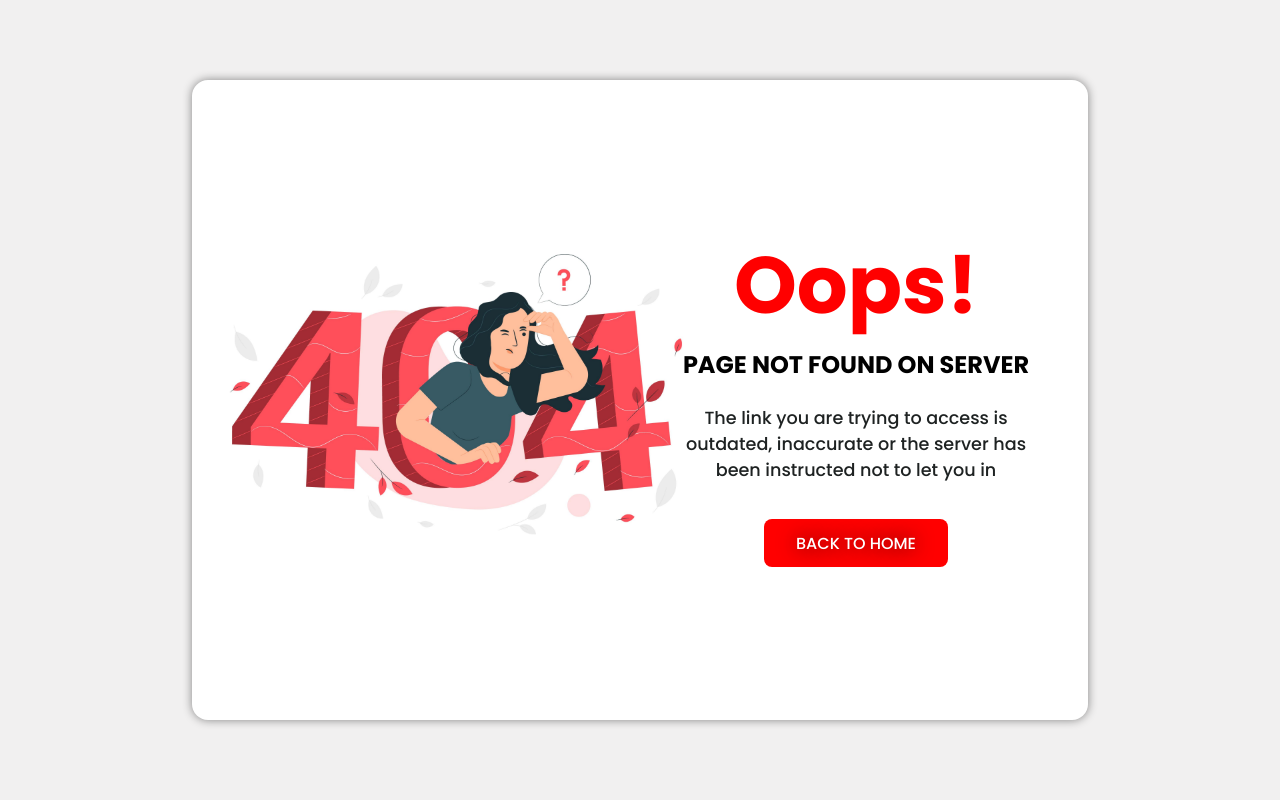
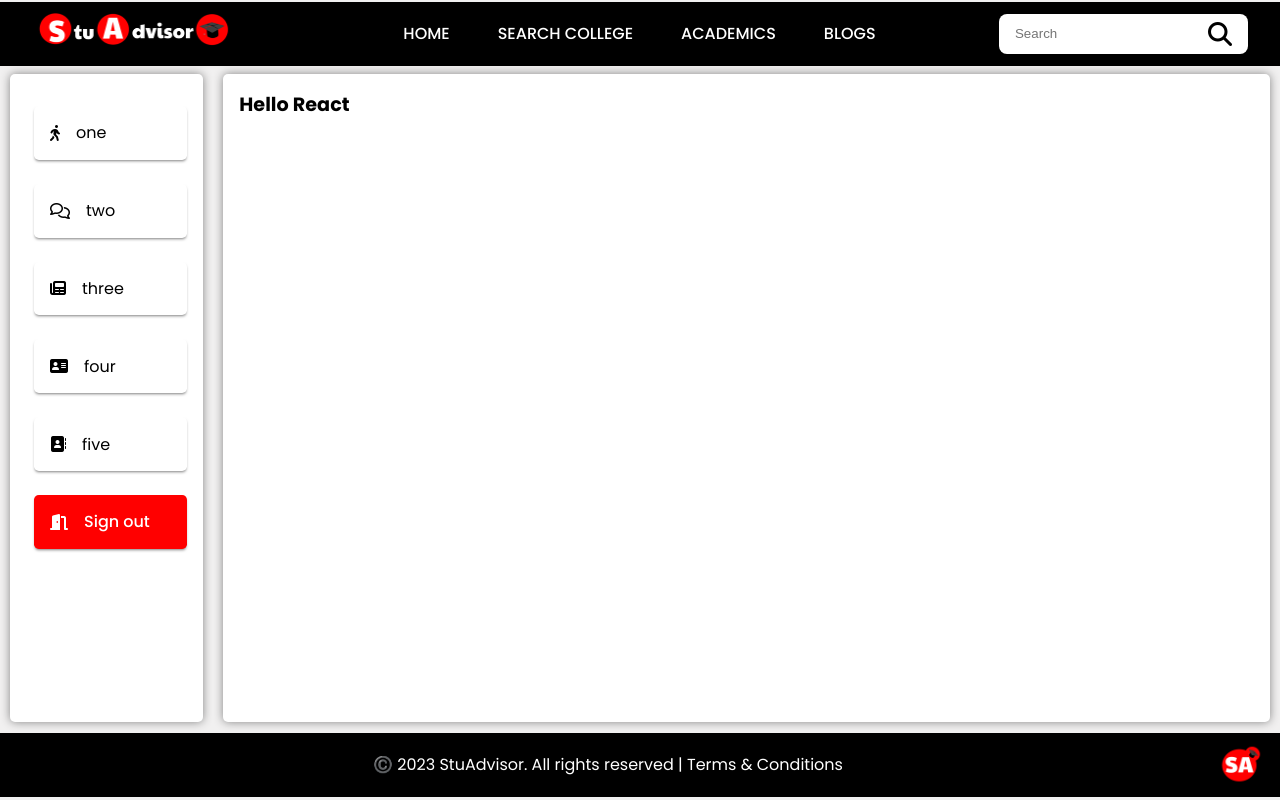
Before and after one commit to girrajkushwahin/stuadvisor, a React (Create React App) app in the folder client/: page /confidential in a window 1280 px wide. Before the commit this address had no page. Built offline with nearby package versions, Linux system fonts and the light colour scheme.

Commit message:
added some work for after login

```diff
--- a/client/src/App.js
+++ b/client/src/App.js
@@ -5,6 +5,7 @@ import Home from './components/Home';
 import SearchCollege from './components/SearchCollege';
 import Academics from './components/Academics';
 import Blogs from './components/Blogs';
+import Confidential from './components/Confidential';
 import Error from './components/Error';
 
 const App = () => {
@@ -16,6 +17,7 @@ const App = () => {
           <Route path='searchcolleges' element={<SearchCollege />} />
           <Route path='academics' element={<Academics />} />
           <Route path='blogs' element={<Blogs />} />
+          <Route path='confidential' element={<Confidential />} />
         </Route>
         <Route path='*' element={<Error />} />
       </Routes>
--- a/client/src/components/Confidential.jsx
+++ b/client/src/components/Confidential.jsx
@@ -1,8 +1,32 @@
-import React from 'react';
+import React, { useEffect, useState } from 'react';
+import { useOutletContext } from 'react-router-dom';
 
 const Confidential = () => {
+  const [state, setState] = useState(0);
+  let { key } = useOutletContext();
+
+  const menuClick = id => {
+    setState(id);
+  }
+
+  const userMenu = [{ text: 'one', icon: <i className="i-tag fa-solid fa-person-walking"></i>, click: menuClick }, { text: 'two', icon: <i className="i-tag fa-regular fa-comments"></i>, click: menuClick }, { text: 'three', icon: <i className="i-tag fa-solid fa-newspaper"></i>, click: menuClick }, { text: 'four', icon: <i className="i-tag fa-solid fa-address-card"></i>, click: menuClick }, { text: 'five', icon: <i className="i-tag fa-solid fa-address-book"></i>, click: menuClick }, { text: 'Sign out', icon: <i className="i-tag fa-solid fa-door-open"></i>, click: menuClick }];
+
+  useEffect(() => {
+    key(userMenu);
+    // eslint-disable-next-line react-hooks/exhaustive-deps
+  }, [])
+
   return (
-    <></>
+    <>
+      <div className="main-item main-right">
+        {/* {state === 0 ? <GetStarted /> : null}
+        {state === 1 ? <Reviews /> : null}
+        {state === 2 ? <News /> : null}
+        {state === 3 ? <AboutUs /> : null}
+        {state === 4 ? <ContactUs /> : null} */}
+        <h1>Hello React</h1>
+      </div>
+    </>
   )
 }
 
--- a/client/src/components/SignIn.jsx
+++ b/client/src/components/SignIn.jsx
@@ -47,6 +47,7 @@ const SignIn = () => {
         progress: undefined,
         theme: "light",
       });
+      localStorage.setItem('jwtoken',res.data.jwtoken);
     } catch (err) {
       toast.error('Invalid Credentials', {
         position: "top-center",
```
